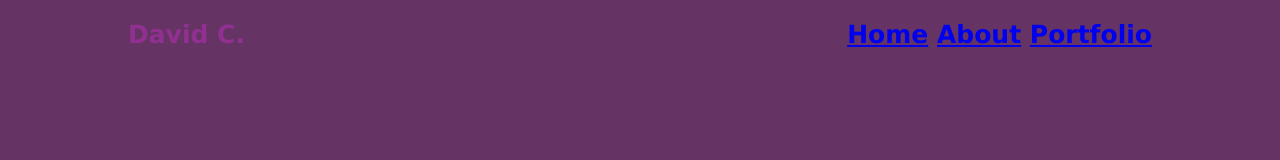
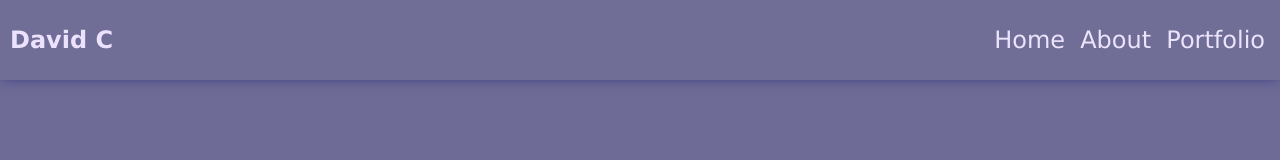
Before and after one commit to M4dave/Personal-Website, a plain HTML site: page index.html in a window 1280 px wide. Drawn offline with Linux system fonts and the light colour scheme.

Commit message:
update css

```diff
--- a/index.html
+++ b/index.html
@@ -8,20 +8,24 @@
 </head>
 <body>
 
-    <header class="header">
+    <nav>
 
-        <a href="#" class="logo">David C.</a>
+        <div id="logo">
 
-        <nav class="navbar">
+            <h1>David C</h1>
 
-            <a href="index.html">Home</a>
+        </div>
+
+        <div id="links">
+
+            <a href="index.html" class="active">Home</a>
             <a href="About.html">About</a>
             <a href="Portfolio.html">Portfolio</a>
 
-        </nav>
+        </div>
 
 
-    </header>
+    </nav>
 
 
 
--- a/style.css
+++ b/style.css
@@ -1,40 +1,39 @@
-*{
-    margin: 0;
+ * {
+    box-sizing: border-box;
+  }
+
+  html {
+    background-color: hwb(244 42% 41%);
+    font-size: 16px;
+    font-family: Verdana, Geneva, Tahoma, sans-serif
+  }
+
+  body {
+    background-color: hwb(244 42% 41%);
+    box-shadow: 0 0 12px -2px hwb(236 18% 49%);
+    /* height: 100vh; */
     padding: 0;
-    box-sizing: border-box;
-    font-family: Verdana, Geneva, Tahoma, sans-serif;
-}
+    max-width: 960px;
+    margin: 0 auto;
+  }
+  a {
+    color: hsl(262, 81%, 94%);
+    text-decoration: none;
+    font-size: x-large;
+    margin: 0 5px;
+  }
 
-body{
-    background-color: hsl(300, 32%, 30%);
-}
-.header{
+  nav {
+    box-shadow: 0 0 12px -2px hsl(236, 47%, 34%);
     position: fixed;
-    top: 0;
     left: 0;
-    width: 100%;
-    padding: 20px 10%;
-/*     background-color: red; */
+    right: 0;
+    align-items: center;
+    background-color:  hsl(244, 17%, 51%);
+    color: hsl(261, 87%, 94%)	;
+    display: flex;
+    height: 80px;
+    padding: 10px;
     display: flex;
     justify-content: space-between;
-    align-items: center;
-    z-index: 100;
-}
-
-.logo{
-    font-size: 25px;
-    color: hsl(300, 50%, 38%);
-    text-decoration: none;
-    font-weight: 600;
-}
-.navbar{
-    font-size: 25px;
-    color: hsl(300, 50%, 38%);
-    text-decoration: none;
-    font-weight: 600;
-    margin-left: 35px;
-    transition: .3s;
-}
-.navbar a:hover{
-    color: hsl(300, 50%, 38%);
-}
+  }
```
